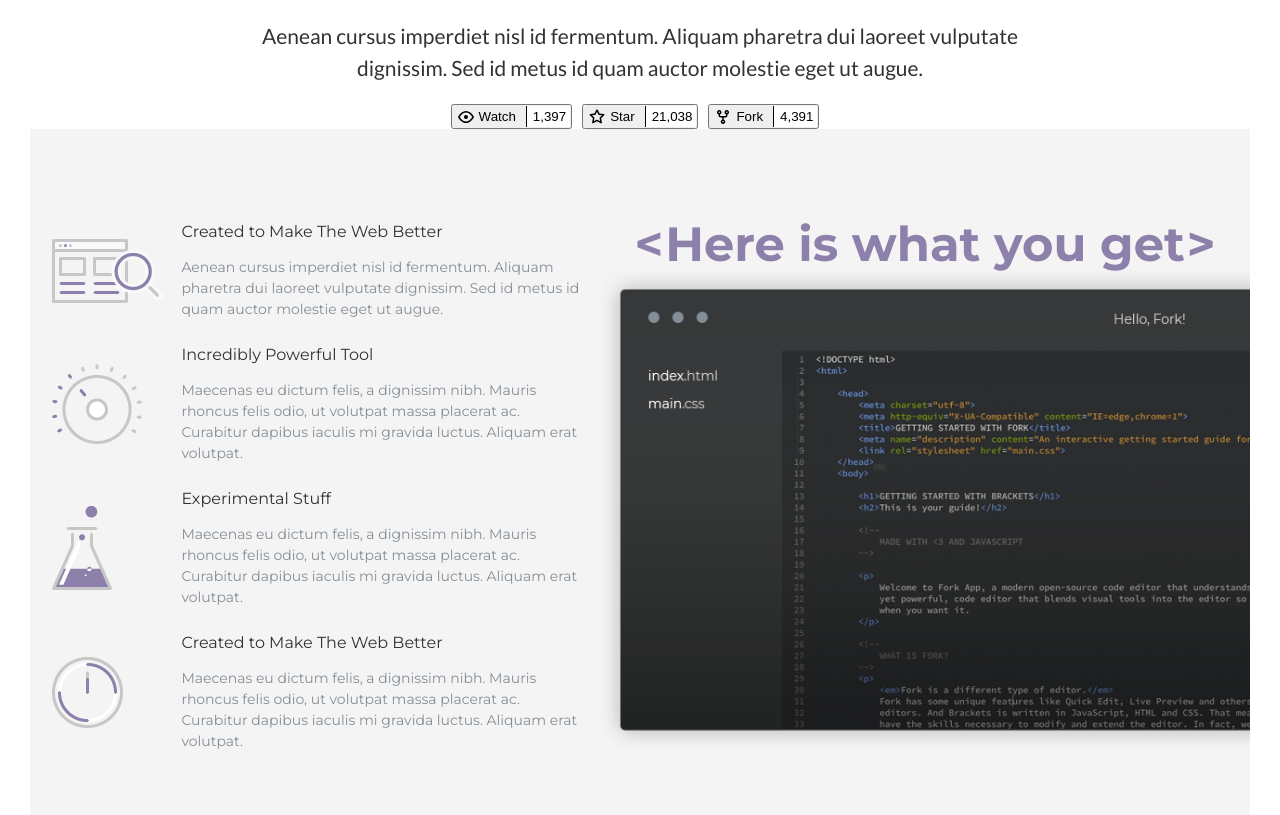
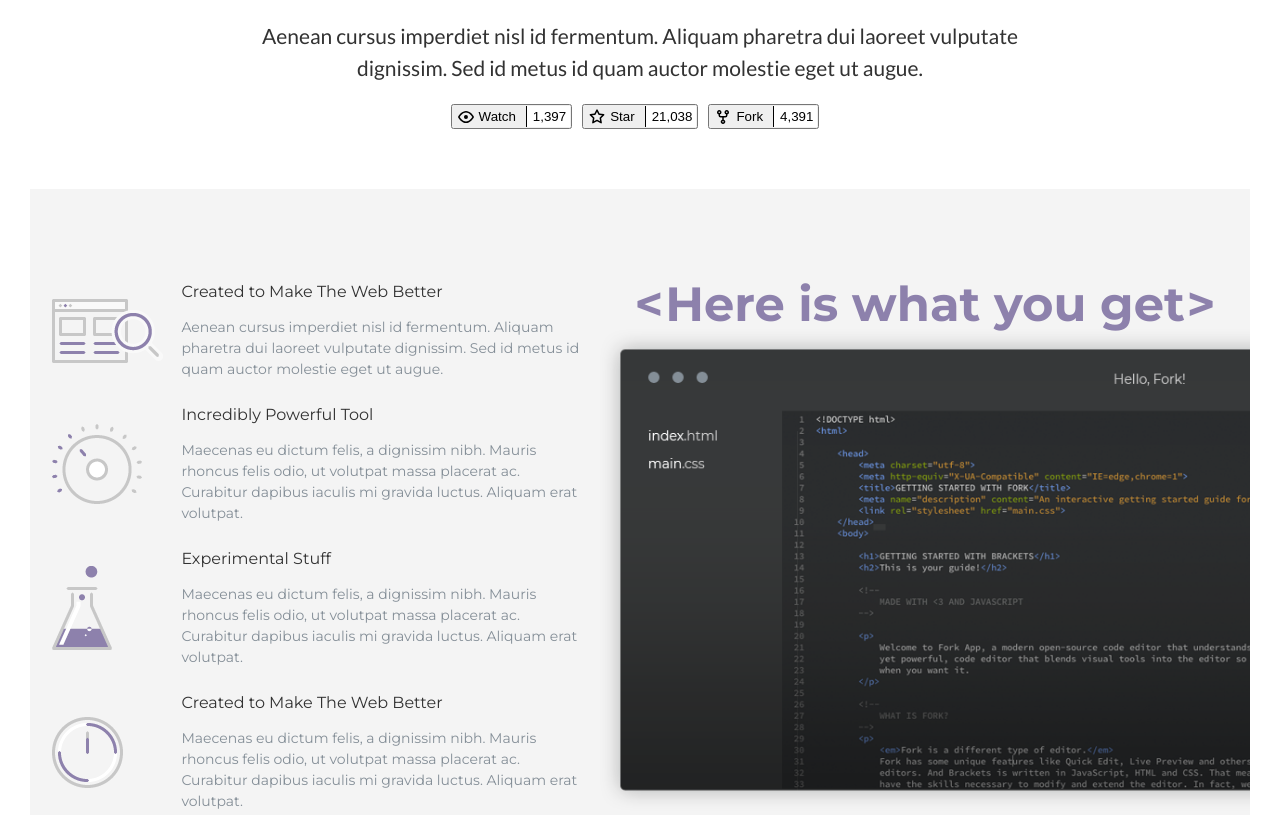
Before and after one commit to svitatoslav/Project-Forkio, a website: page index.html in a window 1280 px wide. Shown: the part 960-1775 px from the top of the page. Drawn offline with Linux system fonts and the light colour scheme.

Commit message:
small margin fix

```diff
--- a/src/scss/_here-is-what-you-get.scss
+++ b/src/scss/_here-is-what-you-get.scss
@@ -2,12 +2,11 @@
     position: relative;
     @include flex;
     flex-direction: column;
-    margin-top: 60px;
     background: $here-is-what-you-get-background;
     padding: 80px 10px;
     overflow: hidden;
     max-width: 1200px;
-    margin: 0 auto;
+    margin: 60px auto;
 }
 
 .icon-block-flex {
```
Also changed, not shown: dist/css/index.css.
